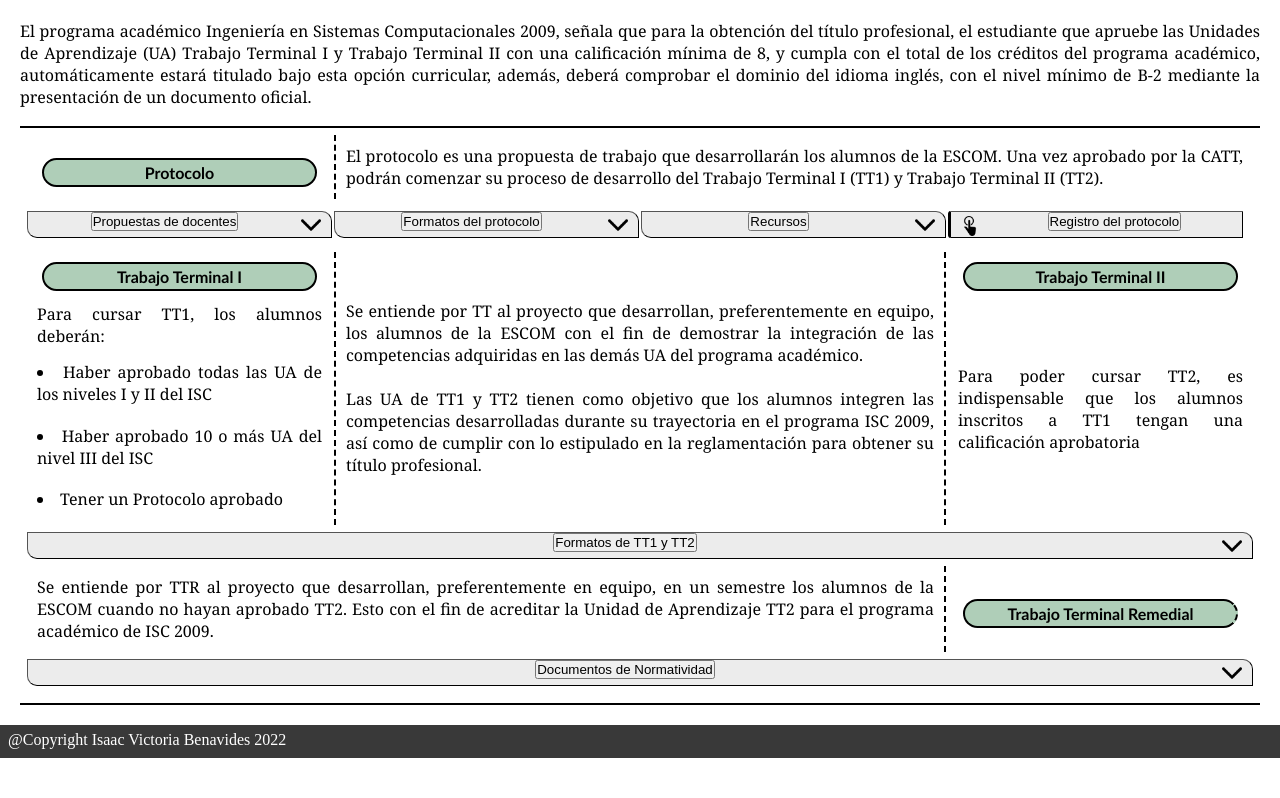
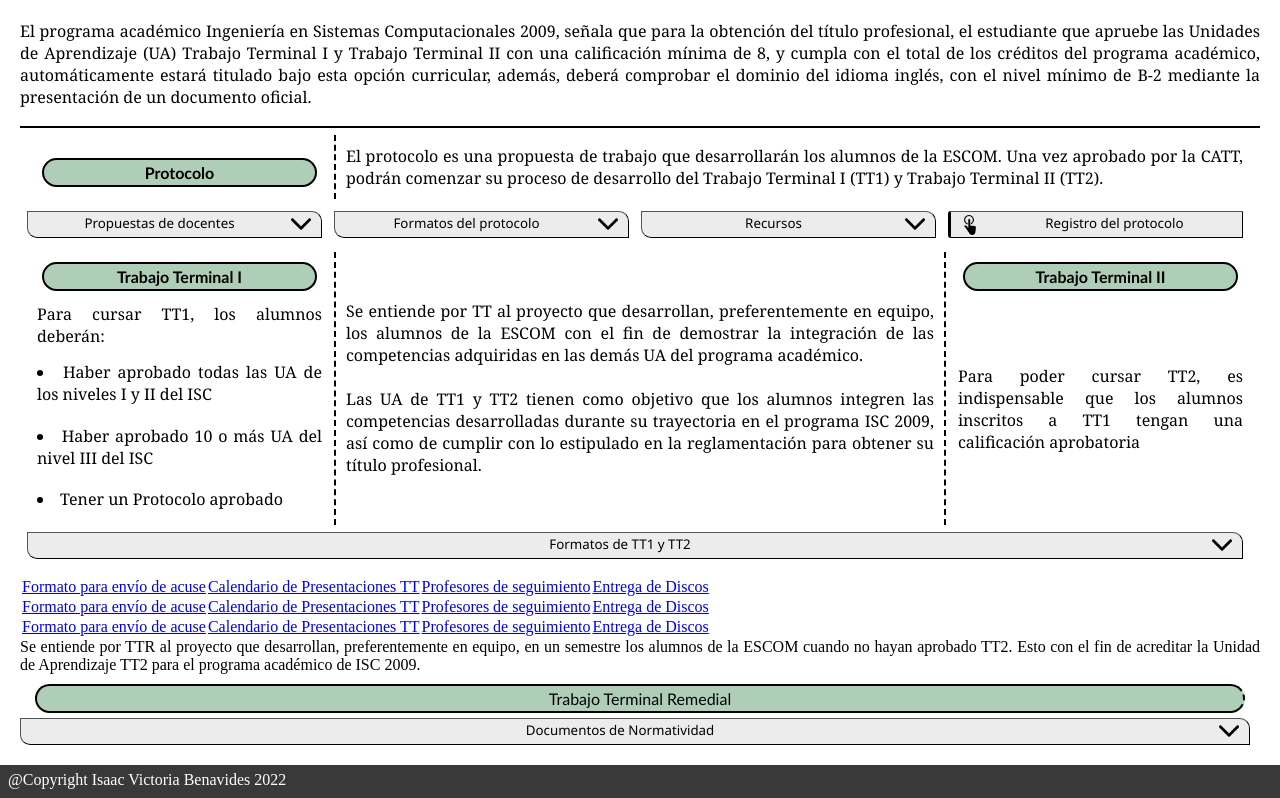
Before and after one commit to IsaacVB24/Proyecto-Tec-Web, a PHP site: page /html/procedimiento.html in a window 1280 px wide. Shown: the part 77-875 px from the top of the page. Before the commit the page ends 835 px from the top, so only its background shows below. Run offline with PHP 8.4, Linux system fonts and the light colour scheme.

Commit message:
Actualización de sistema
Versión estable

```diff
--- a/proyecto_TecWeb/css/estilos.css
+++ b/proyecto_TecWeb/css/estilos.css
@@ -129,7 +129,7 @@ tr{
     font-size: large;
     font-family: 'Lucida Sans', 'Lucida Sans Regular', 'Lucida Grande', 'Lucida Sans Unicode', Geneva, Verdana, sans-serif;
     padding-bottom: 5pt;
-    list-style-type: decimal-leading-zero;
+    list-style-type: decimal;
 }
 
 td li{
--- a/proyecto_TecWeb/css/procedimiento.css
+++ b/proyecto_TecWeb/css/procedimiento.css
@@ -19,7 +23,6 @@
 
 #tablaTT{
     border-top: 2px solid black;
-    border-bottom: 2px solid black;
     padding: 5px;
     padding-bottom: 10px;
     width: 100%;
@@ -29,7 +32,7 @@
 }
 .tituloTabla{
     font-family: 'Gill Sans', 'Gill Sans MT', Calibri, 'Trebuchet MS', sans-serif;
-    border-radius: 20px;
+    border-radius: 15px;
     border: 2px solid black;
     margin-top: 10px;
     margin-left: 15px;
@@ -38,7 +41,7 @@
     background-color: #a0c5abd5;
     padding: 3px;
 }
-#documentacion{
+.documentacion{
     background-color: transparent;
     width: max-content;
     align-items: center;
@@ -46,6 +49,7 @@
     cursor: pointer;
     font-family: 'Segoe UI', Tahoma, Geneva, Verdana, sans-serif;
     padding-top: 2px;
+    padding-bottom: 5px;
 }
 #contProtocolo{
     border-left: 2px dashed black;
@@ -72,13 +75,15 @@
     margin-top: 5px;
     border: 1px outset black;
     border-radius: 0px 10px 0px 10px;
+    margin-right: 10px;
 }
 .clicDoc:hover{
     transition: all .3s;
     background-color: #d3d2d2;
 }
-#div{
-    margin-right: 10px;
+#division{
+    border-top: 2px double black;
+    margin-top: 5px;
 }
 .filaEnlace{
     width: 20%;
@@ -90,7 +95,7 @@
     height: 20px;
     float: right;
     padding-right: 10px;
-    padding-top: 3px;
+    padding-top: 2px;
     cursor: pointer;
 }
 #click{
--- a/proyecto_TecWeb/html/index.html
+++ b/proyecto_TecWeb/html/index.html
@@ -8,6 +8,7 @@
 <meta name="description" content="">
 <meta name="keywords" content="">
 <link href="../css/estilos.css" rel="stylesheet">
+<link rel="icon" type="image/x-icon" href="../imagenesProyecto_TecWeb/logo_escom2.png">
 <script type="text/javascript" src="../javaScript/despliegue.js"></script>
 <script type="text/javascript" src="../javaScript/encabezadoYPiePagina.js"></script>
 </head>
--- a/proyecto_TecWeb/html/procedimiento.html
+++ b/proyecto_TecWeb/html/procedimiento.html
@@ -9,6 +9,7 @@
 <meta name="keywords" content="">
 <link href="../css/estilos.css" rel="stylesheet">
 <link href="../css/procedimiento.css" rel="stylesheet">
+<link rel="icon" type="image/x-icon" href="../imagenesProyecto_TecWeb/logo_escom2.png">
 <script type="text/javascript" src="../javaScript/encabezadoYPiePagina.js"></script>
 <script type="text/javascript" src="../javaScript/procedimiento.js"></script>
 </head>
@@ -54,14 +55,8 @@
                     </a>
                 </td>
             </tr>
-
-
-
             <tr id="enlacesProtocolo">
             </tr>
-
-
-
 
 
             <tr>
@@ -86,6 +81,51 @@
                     </div>
                 </td>
             </tr>
+            <table id="tablaEnlacesTT">
+                <tr>
+                    <td>
+                        <a href="#" class="enlFormatosTT" target="_blank"><p class="formato" id="formatoAcuse">Formato para envío de acuse</p></a>
+                    </td>
+                    <td>
+                        <a href="#" class="enlFormatosTT" target="_blank"><p class="formato" id="calendarioPresentaciones">Calendario de Presentaciones TT</p></a>
+                    </td>
+                    <td>
+                        <a href="#" class="enlFormatosTT" target="_blank"><p class="formato" id="profesoresSeguimiento">Profesores de seguimiento</p></a>
+                    </td>
+                    <td>
+                        <a href="#" class="enlFormatosTT" target="_blank"><p class="formato" id="entregaDiscos">Entrega de Discos</p></a>
+                    </td>
+                </tr>
+                <tr>
+                    <td>
+                        <a href="#" class="enlFormatosTT" target="_blank"><p class="formato" id="formatoAcuse">Formato para envío de acuse</p></a>
+                    </td>
+                    <td>
+                        <a href="#" class="enlFormatosTT" target="_blank"><p class="formato" id="calendarioPresentaciones">Calendario de Presentaciones TT</p></a>
+                    </td>
+                    <td>
+                        <a href="#" class="enlFormatosTT" target="_blank"><p class="formato" id="profesoresSeguimiento">Profesores de seguimiento</p></a>
+                    </td>
+                    <td>
+                        <a href="#" class="enlFormatosTT" target="_blank"><p class="formato" id="entregaDiscos">Entrega de Discos</p></a>
+                    </td>
+                </tr>
+                <tr>
+                    <td>
+                        <a href="#" class="enlFormatosTT" target="_blank"><p class="formato" id="formatoAcuse">Formato para envío de acuse</p></a>
+                    </td>
+                    <td>
+                        <a href="#" class="enlFormatosTT" target="_blank"><p class="formato" id="calendarioPresentaciones">Calendario de Presentaciones TT</p></a>
+                    </td>
+                    <td>
+                        <a href="#" class="enlFormatosTT" target="_blank"><p class="formato" id="profesoresSeguimiento">Profesores de seguimiento</p></a>
+                    </td>
+                    <td>
+                        <a href="#" class="enlFormatosTT" target="_blank"><p class="formato" id="entregaDiscos">Entrega de Discos</p></a>
+                    </td>
+                </tr>
+            </table>
+
             <tr>
                 <td colspan="3" class="contenidoTabla" id="contTTR">Se entiende por TTR al proyecto que desarrollan, preferentemente en equipo, en un semestre los alumnos de la ESCOM cuando no hayan aprobado TT2. Esto con el fin de acreditar la Unidad de Aprendizaje TT2 para el programa académico de ISC 2009.</td>
                 <th colspan="1"><p class="tituloTabla" id="contTTR">Trabajo Terminal Remedial</p></th>
--- a/proyecto_TecWeb/javaScript/procedimiento.js
+++ b/proyecto_TecWeb/javaScript/procedimiento.js
@@ -7,6 +7,17 @@ const enlaceModificacion = "https://escom.ipn.mx/docs/escomunidad/catt/solicitud
 const referenciaAPA = "https://escom.ipn.mx/docs/escomunidad/catt/normasReferenciaAPA.pdf";
 const referenciaIEEE = "https://escom.ipn.mx/docs/escomunidad/catt/normasReferenciaIEEE.pdf";
 const enlaceEvaluacionSitiosWeb = "https://escom.ipn.mx/docs/escomunidad/catt/evaluacionSitiosWeb.pdf";
+const formulacioAcuse = "https://tinyurl.com/yc82frvj";
+const calendarioPresentaciones = "https://escom.ipn.mx/docs/escomunidad/catt/calendarioPresentacionesTT_20222.pdf";
+const entregaDiscos = "https://escom.ipn.mx/docs/escomunidad/catt/entregaDiscosTTII-TTR_20221.pdf";
+const solicitudReprogramacionPresentacion = "https://escom.ipn.mx/docs/escomunidad/catt/solicitudReprogramarPresentacionTT.docx";
+const acuseRecibido = "https://escom.ipn.mx/docs/escomunidad/catt/acuseReciboReporteTT_20192.docx";
+const solicitudTTExtraordinario = "https://escom.ipn.mx/docs/escomunidad/catt/formatoSolicitudTTExtraordinario20201.docx";
+const articuloTecnico = "https://escom.ipn.mx/docs/escomunidad/catt/articuloTecnicoTT.pdf";
+const cartaResponsiva = "https://escom.ipn.mx/docs/escomunidad/catt/cartaResponsivaTT_20212.docx";
+const formatoDisco = "https://escom.ipn.mx/docs/escomunidad/catt/formatoDiscoTT.pdf";
+const reporteTecnico = "https://escom.ipn.mx/docs/escomunidad/catt/formatoReporteTecnicoTT.pdf";
+const guiaPublicacionesTecnicas = "https://escom.ipn.mx/docs/escomunidad/catt/guiaPublicacionesTecnicas.txt";
 
 const semActual = "2022-2";
 
@@ -85,3 +96,8 @@ function pRecursos(){
     document.getElementById("divRecursos").setAttribute('onclick', 'dRecursos()');
     document.getElementById("botRecursos").style.color = "initial";
 }
+
+
+function pFormatosTT(){
+    document.getElementById("enlacesTT").innerHTML = "";
+}
```
Also changed, not shown: other parts of proyecto_TecWeb/css/procedimiento.css (+55 -2 lines), proyecto_TecWeb/imagenesProyecto_TecWeb/logo_escom2.png (added).
